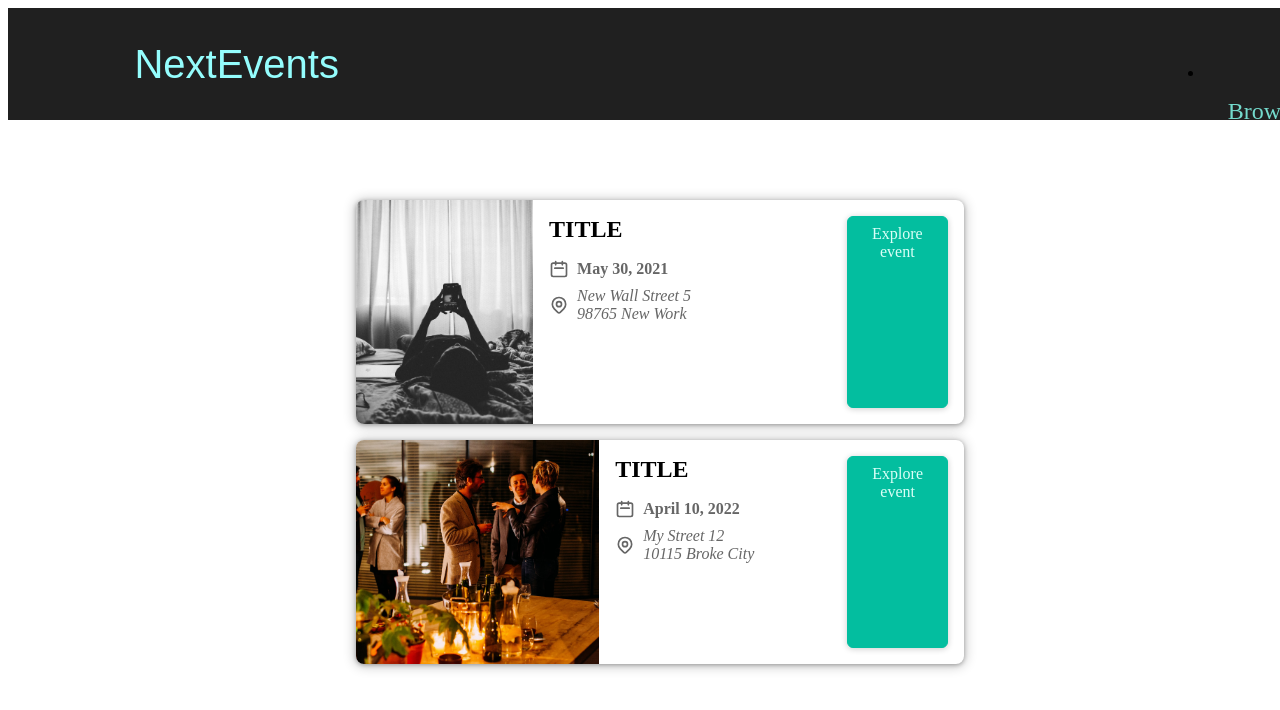
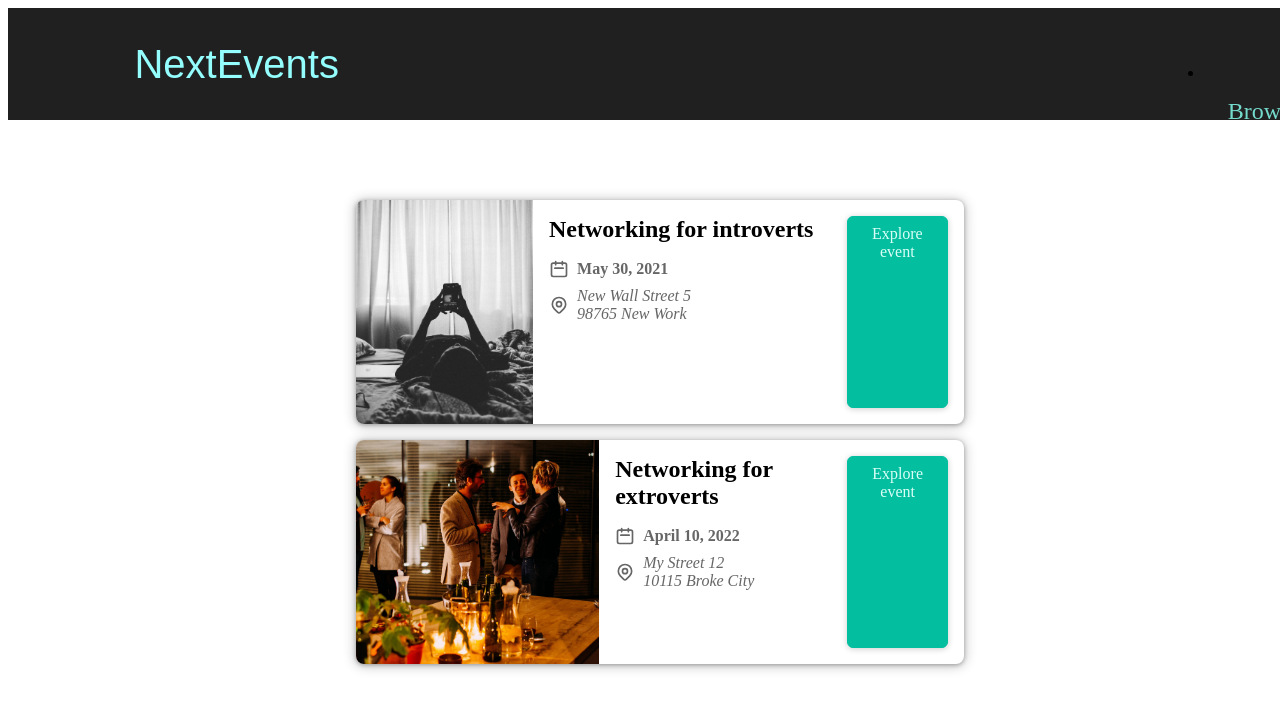
Before and after one commit to prajesh-ananthan/event-app, a Next.js app: page / in a window 1280 px wide. Shown: the top 710 px of the page. Built offline with nearby package versions, Linux system fonts and the light colour scheme.

Commit message:
Added filtered events in UI

```diff
--- a/components/events/event-item.js
+++ b/components/events/event-item.js
@@ -22,7 +22,7 @@ function EventItem(props) {
     <img src={'/' + image} alt={title}/>
     <div className={classes.content}>
       <div>
-        <h2>TITLE</h2>
+        <h2>{title}</h2>
         <div className={classes.date}>
           <DateIcon/>
           <time>{humanReadableDate}</time>
--- a/pages/events/[...slug].js
+++ b/pages/events/[...slug].js
@@ -1,5 +1,6 @@
 import {useRouter} from "next/router";
 import {getFilteredEvents} from "../../dummy-data";
+import EventList from "../../components/events/event-list";
 
 function FilteredEventsPage() {
   const router = useRouter();
@@ -17,7 +18,7 @@ function FilteredEventsPage() {
   const numYear = +filteredYear;
   const numMonth = +filteredMonth;
 
-  if (isNaN(numYear) || isNaN(numMonth) ||
+  if (Number.isNaN(numYear) || isNaN(numMonth) ||
     2021 < numYear > 2030 || 1 < numYear > 12) {
     return <p>Invalid filter. Please adjust your values</p>
   }
@@ -33,7 +34,7 @@ function FilteredEventsPage() {
 
   return (
     <div>
-      <h1>The FilteredEventsPage page</h1>
+      <EventList items={filteredEvents}/>
     </div>
   );
 }
```
